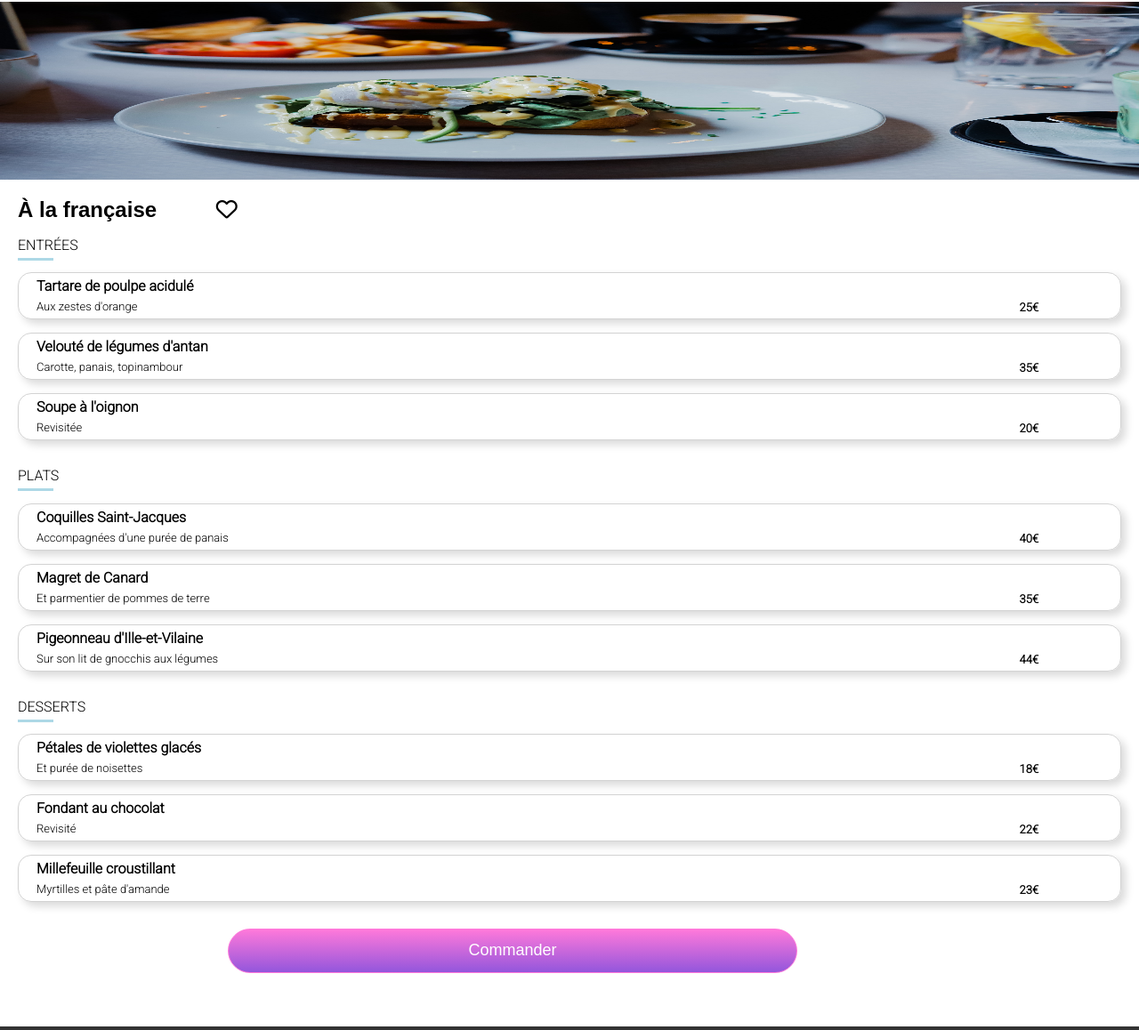
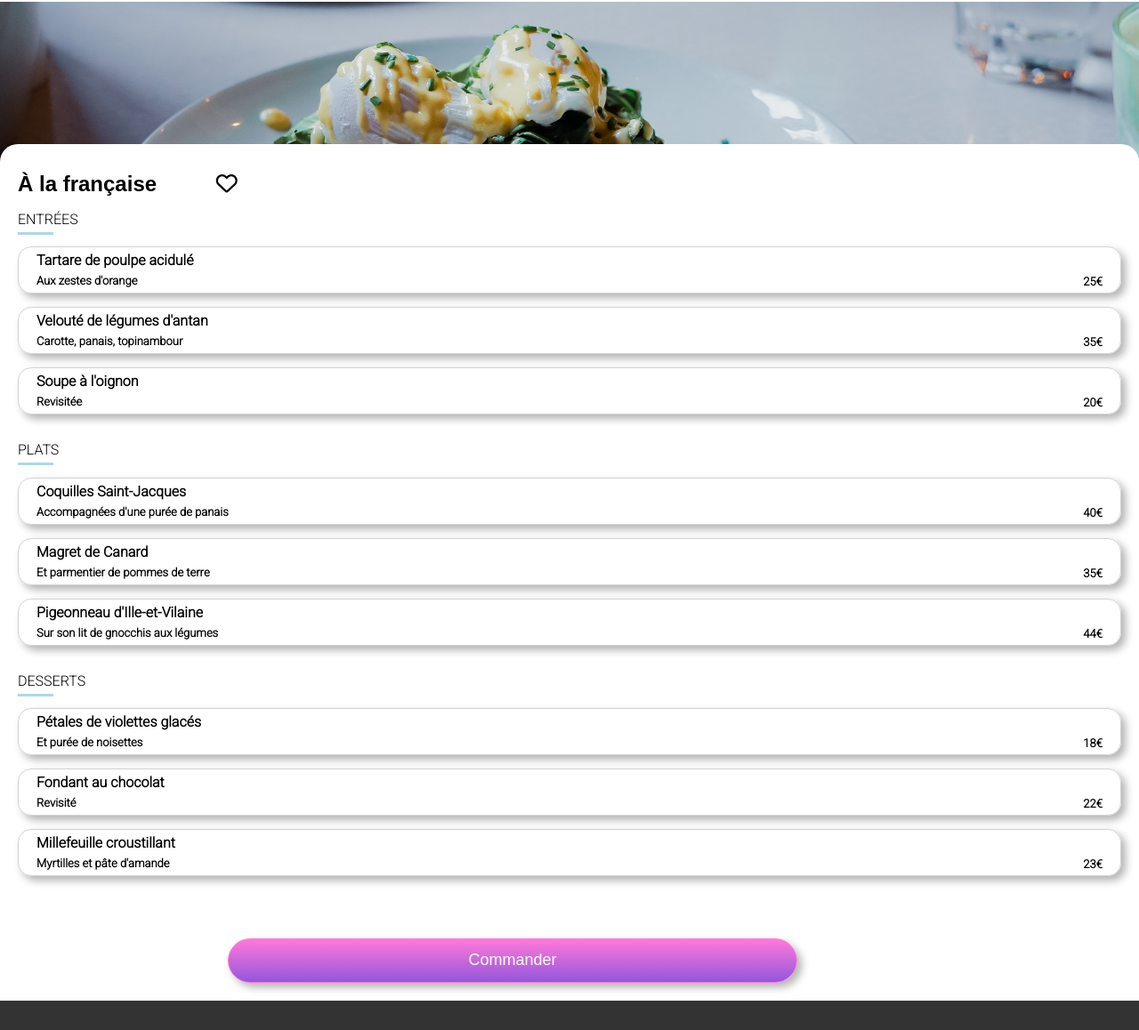
Before and after one commit to Zanthix/OpenClassrooms, a website: page P3_Louis_Hamelin/a_la_francaise.html in a window 1280 px wide. Shown: the part 49-1207 px from the top of the page at 89% size. Drawn offline with Linux system fonts and the light colour scheme; a web font is replaced by a local one.

Commit message:
Fix arrondi image restaurant

```diff
--- a/P3_Louis_Hamelin/a_la_francaise.html
+++ b/P3_Louis_Hamelin/a_la_francaise.html
@@ -19,7 +19,9 @@
             <img src="images/logo/ohmyfood.png" alt="logo site" class="logo">
         </header>
         <main>
-            <img src="images/restaurants/toa-heftiba-DQKerTsQwi0-unsplash.jpg" alt="assiette" class="image-restaurant">
+            <div class="image">
+                <img src="images/restaurants/toa-heftiba-DQKerTsQwi0-unsplash.jpg" alt="assiette" class="image-restaurant">
+            </div>
             <div class="all-text">
                 <h1>À la française <i class="fa-regular fa-heart"></i></h1>
                     <div class="menu">
@@ -100,7 +102,7 @@
             <button>Commander</button>
         </main>
         <footer>
-            <div class="all-text">
+            <div class="text_bis">
                 <h3>ohmyfood</h3>
                 <p><i class="fa-solid fa-utensils"></i>Proposer un restaurant</p>
                 <p><i class="fa-solid fa-handshake-angle"></i>Devenir partenaire</p>
--- a/P3_Louis_Hamelin/main.scss
+++ b/P3_Louis_Hamelin/main.scss
@@ -61,6 +61,7 @@ button{
     height: 50px;
     width: 70%;
     margin-bottom: 50px;
+    box-shadow: 5px 5px 10px rgba(0,0,0,0.3);
 }
 h2{
     margin-left: 20px;
--- a/P3_Louis_Hamelin/secondary.scss
+++ b/P3_Louis_Hamelin/secondary.scss
@@ -27,9 +27,14 @@ header{
     width: 50%;
     margin-left: 20%;
 }
-.image-restaurant{
+.image{
     width: 100%;
     height: 200px;
+    img{
+        width: 100%;
+        height: 100%;
+        object-fit: cover;
+    }
 }
 h2{
     font-size: 1rem;
@@ -39,9 +44,13 @@ h2{
     width: 40px;
 }
 .all-text{
-    margin-left: 20px;
+    position: relative;
+    top: -40px;
+    background-color: white;
+    padding-left: 20px;
     border-top-left-radius:20px;
     border-top-right-radius: 20px;
+    padding-top: 15px;
 }
 .plats{
     margin-bottom: 30px;
@@ -57,7 +66,7 @@ h2{
     border-radius: 15px;
     margin-bottom: 15px;
     margin-right: 20px;
-    box-shadow: 5px 5px 10px rgb(0 0 0 / 15%);
+    box-shadow: 5px 5px 10px rgba(0,0,0,0.3);
 }
 .name{
     margin-top: 5px;
@@ -65,7 +74,7 @@ h2{
 }
 .recette{
     font-size: small;
-    font-weight: lighter;
+    font-weight: 600;
     margin-top: 0;
     margin-bottom: 2px;
 }
@@ -76,10 +85,10 @@ h2{
     justify-content: space-between;
 }
 .price{
-    margin-right: 6%;
     font-size: small;
     margin-bottom: 5px;
     margin-top: 5px;
+    font-weight: bold
 }
 button{
     margin-left: 20%;
@@ -90,7 +99,8 @@ button{
     border-radius: 40px;
     height: 50px;
     width: 50%;
-    margin-bottom: 50px;
+    margin-bottom: 10px;
+    box-shadow: 5px 5px 10px rgba(0,0,0,0.3);
 }
 footer{
     background-color: rgba(0,0,0,0.8);
```
Also changed, not shown: P3_Louis_Hamelin/index.html (+0 -2 lines), P3_Louis_Hamelin/la_note_enchantee.html (+4 -2 lines), P3_Louis_Hamelin/la_palette_du_gout.html (+4 -2 lines), P3_Louis_Hamelin/le_delice_des_sens.html (+4 -2 lines), P3_Louis_Hamelin/main.css, P3_Louis_Hamelin/secondary.css, 2 other files.
